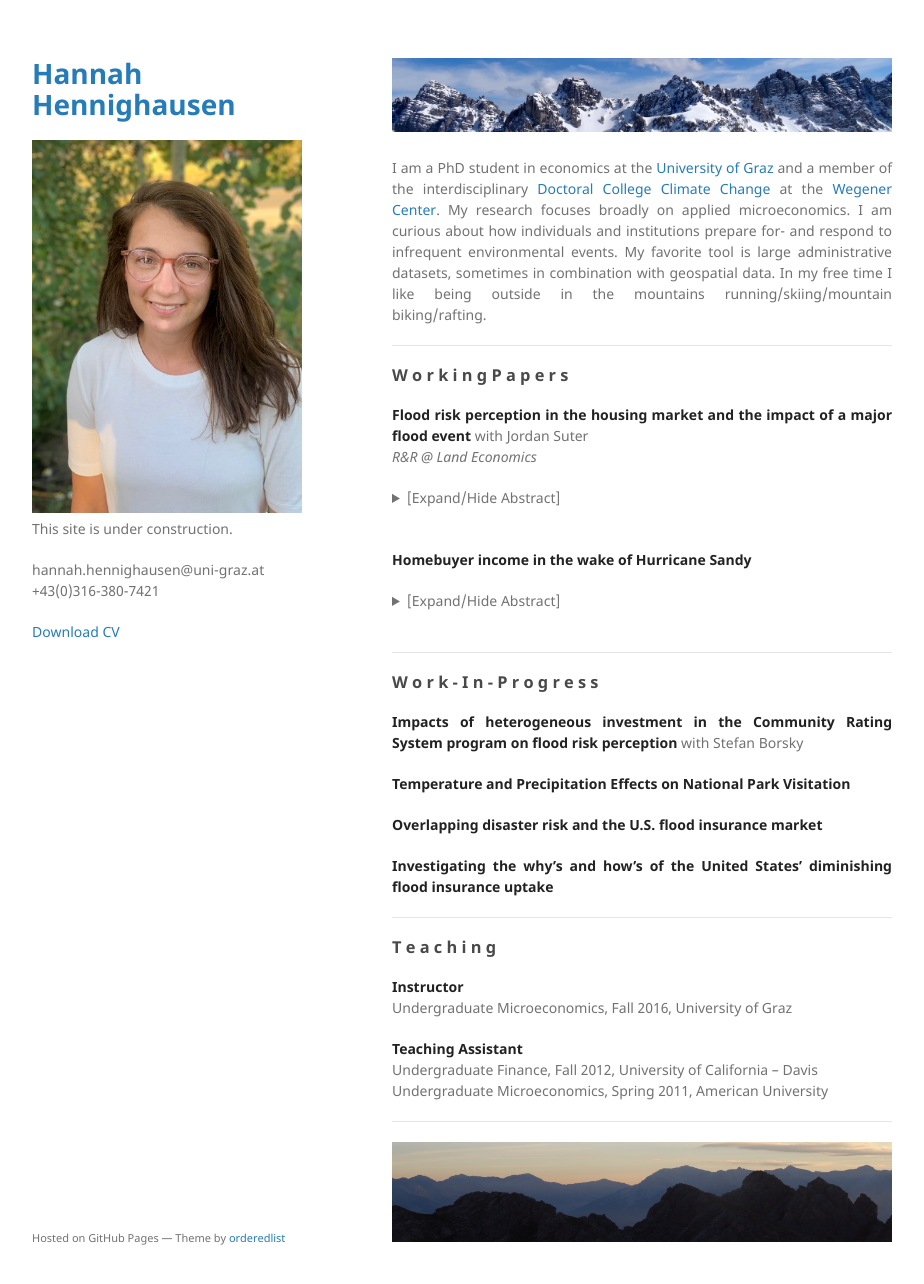
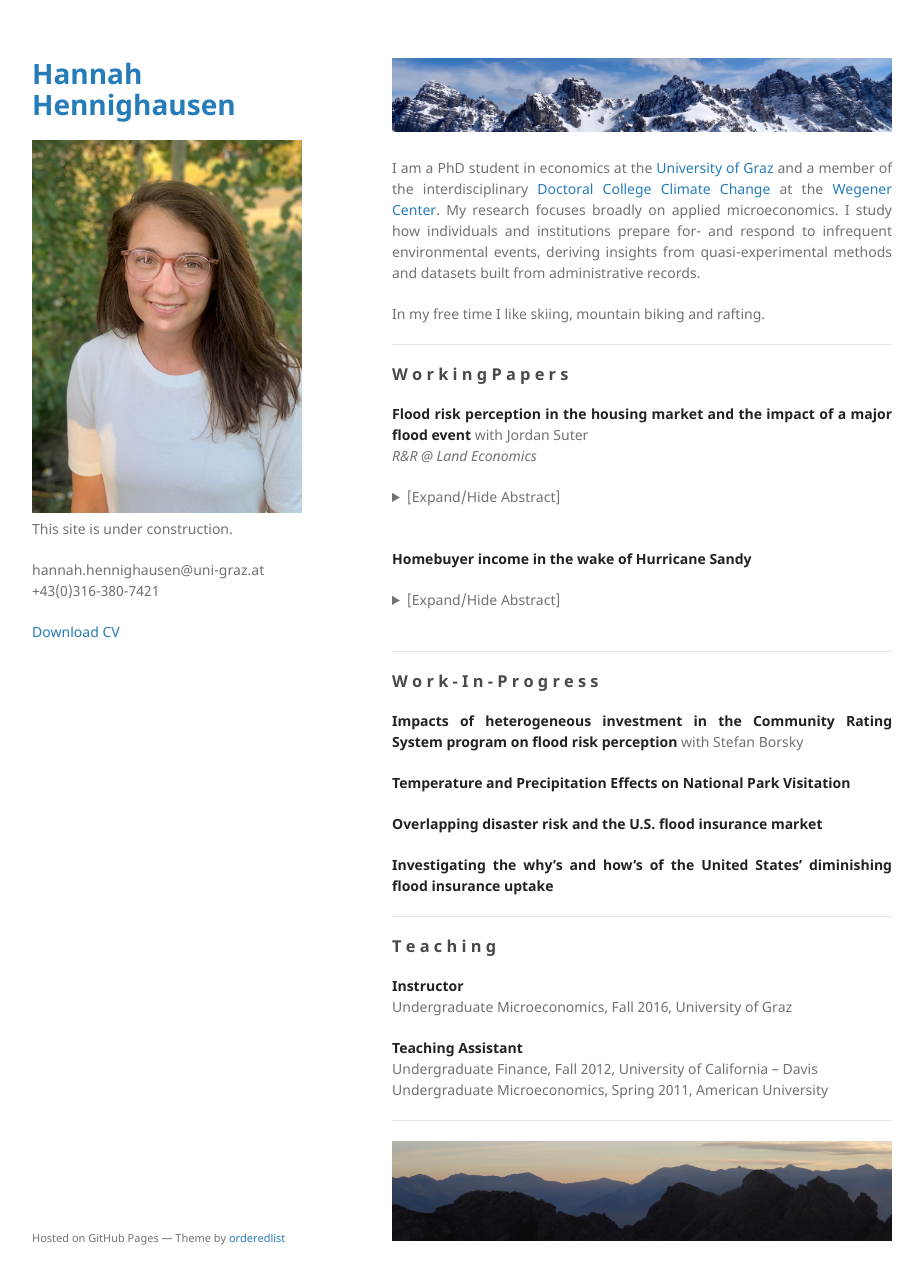
Before and after one commit to hannahhennighausen/hannahhennighausen.github.io, a Jekyll site: the page built from index.md, in a window 1280 px wide and 1317 px high. Shown: the top 1284 px of the window, without its empty margins (178-1102 px from the left). Built offline with Jekyll 4.4.1, drawn with Linux system fonts in a browser that asks for light colours.

Commit message:
Update index.md

```diff
--- a/index.md
+++ b/index.md
@@ -8,7 +8,9 @@
 text-align: justify}
 </style>
 
-I am a PhD student in economics at the [University of Graz](https://volkswirtschaftslehre.uni-graz.at/en/) and a member of the interdisciplinary [Doctoral College Climate Change](https://dk-climate-change.uni-graz.at/en/) at the [Wegener Center](https://wegcenter.uni-graz.at/en/). My research focuses broadly on applied microeconomics. I am curious about how individuals and institutions prepare for- and respond to infrequent environmental events. My favorite tool is large administrative datasets, sometimes in combination with geospatial data. In my free time I like being outside in the mountains running/skiing/mountain biking/rafting.
+I am a PhD student in economics at the [University of Graz](https://volkswirtschaftslehre.uni-graz.at/en/) and a member of the interdisciplinary [Doctoral College Climate Change](https://dk-climate-change.uni-graz.at/en/) at the [Wegener Center](https://wegcenter.uni-graz.at/en/). My research focuses broadly on applied microeconomics. I study how individuals and institutions prepare for- and respond to infrequent environmental events, deriving insights from quasi-experimental methods and datasets built from administrative records.
+
+In my free time I like skiing, mountain biking and rafting.
 
 * * *
 
```
